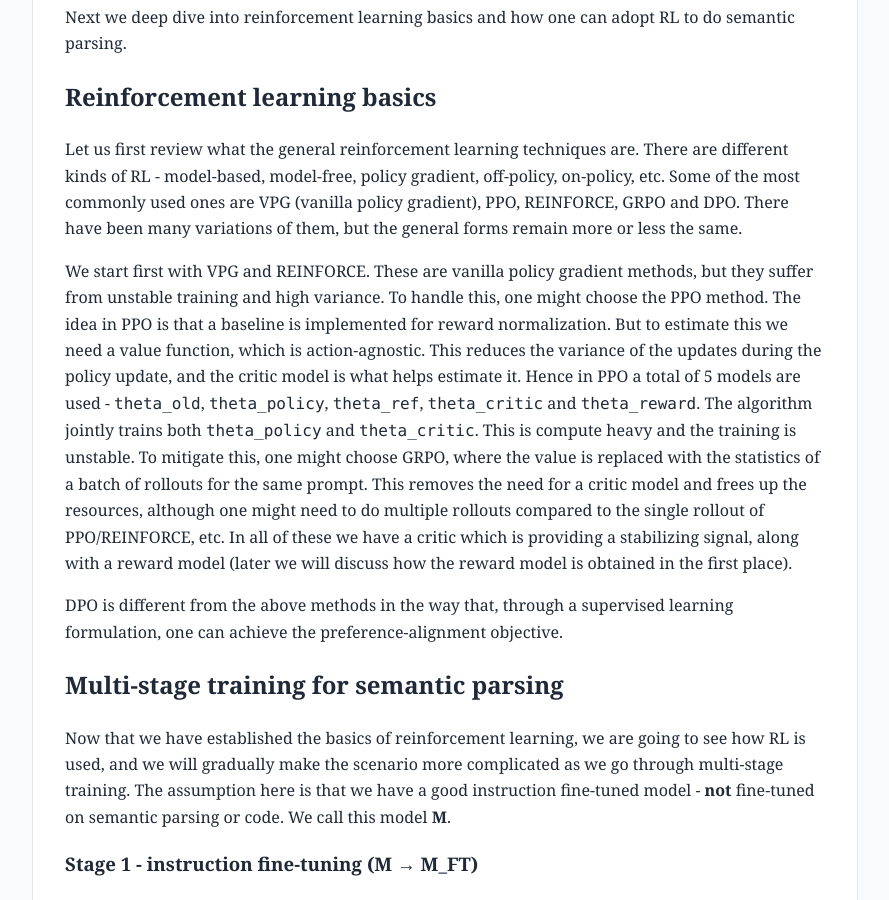
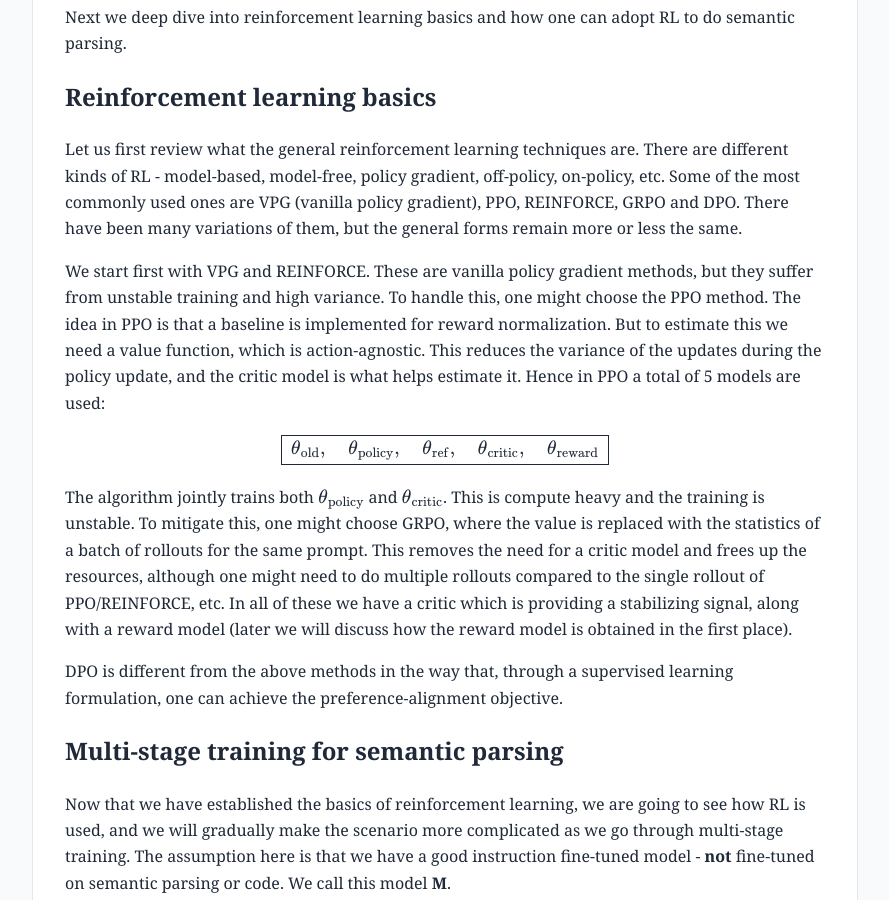
Before and after one commit to soumik-github/soumik_mandal, a Jekyll site: the page built from markdown_articles/semantic_parse.md, in a window 1280 px wide and 900 px high, scrolled down 1139 px. Shown: the whole window, without its empty margins (195-1084 px from the left). Built offline with Jekyll 4.4.1, drawn with Linux system fonts in a browser that asks for light colours.

Commit message:
parse semnatic 8

```diff
--- a/markdown_articles/semantic_parse.md
+++ b/markdown_articles/semantic_parse.md
@@ -30,7 +30,13 @@ Next we deep dive into reinforcement learning basics and how one can adopt RL to
 
 Let us first review what the general reinforcement learning techniques are. There are different kinds of RL - model-based, model-free, policy gradient, off-policy, on-policy, etc. Some of the most commonly used ones are VPG (vanilla policy gradient), PPO, REINFORCE, GRPO and DPO. There have been many variations of them, but the general forms remain more or less the same.
 
-We start first with VPG and REINFORCE. These are vanilla policy gradient methods, but they suffer from unstable training and high variance. To handle this, one might choose the PPO method. The idea in PPO is that a baseline is implemented for reward normalization. But to estimate this we need a value function, which is action-agnostic. This reduces the variance of the updates during the policy update, and the critic model is what helps estimate it. Hence in PPO a total of 5 models are used - `theta_old`, `theta_policy`, `theta_ref`, `theta_critic` and `theta_reward`. The algorithm jointly trains both `theta_policy` and `theta_critic`. This is compute heavy and the training is unstable. To mitigate this, one might choose GRPO, where the value is replaced with the statistics of a batch of rollouts for the same prompt. This removes the need for a critic model and frees up the resources, although one might need to do multiple rollouts compared to the single rollout of PPO/REINFORCE, etc. In all of these we have a critic which is providing a stabilizing signal, along with a reward model (later we will discuss how the reward model is obtained in the first place).
+We start first with VPG and REINFORCE. These are vanilla policy gradient methods, but they suffer from unstable training and high variance. To handle this, one might choose the PPO method. The idea in PPO is that a baseline is implemented for reward normalization. But to estimate this we need a value function, which is action-agnostic. This reduces the variance of the updates during the policy update, and the critic model is what helps estimate it. Hence in PPO a total of 5 models are used:
+
+$$
+\boxed{\ \theta_{\text{old}}, \quad \theta_{\text{policy}}, \quad \theta_{\text{ref}}, \quad \theta_{\text{critic}}, \quad \theta_{\text{reward}}\ }
+$$
+
+The algorithm jointly trains both $\theta_{\text{policy}}$ and $\theta_{\text{critic}}$. This is compute heavy and the training is unstable. To mitigate this, one might choose GRPO, where the value is replaced with the statistics of a batch of rollouts for the same prompt. This removes the need for a critic model and frees up the resources, although one might need to do multiple rollouts compared to the single rollout of PPO/REINFORCE, etc. In all of these we have a critic which is providing a stabilizing signal, along with a reward model (later we will discuss how the reward model is obtained in the first place).
 
 DPO is different from the above methods in the way that, through a supervised learning formulation, one can achieve the preference-alignment objective.
 
```
